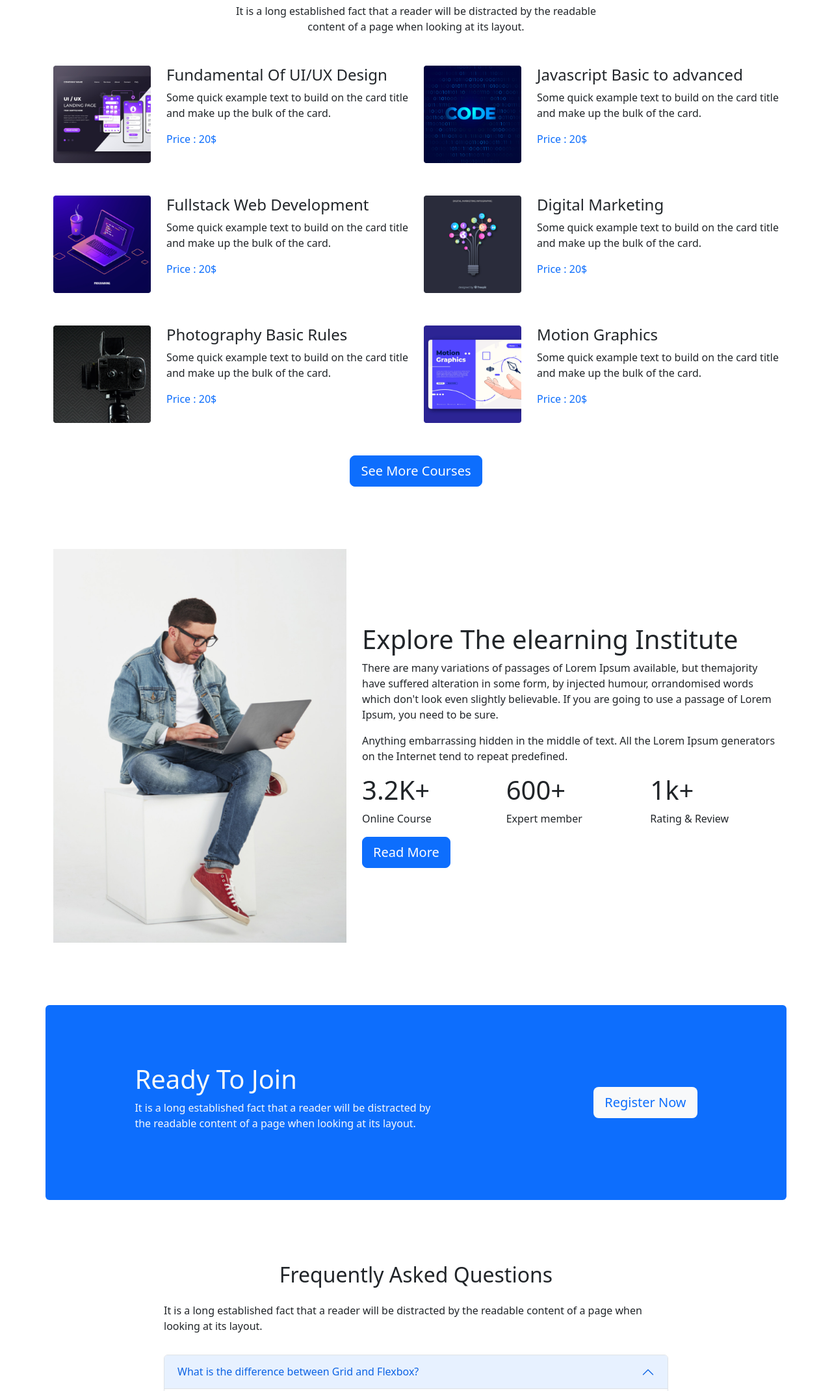
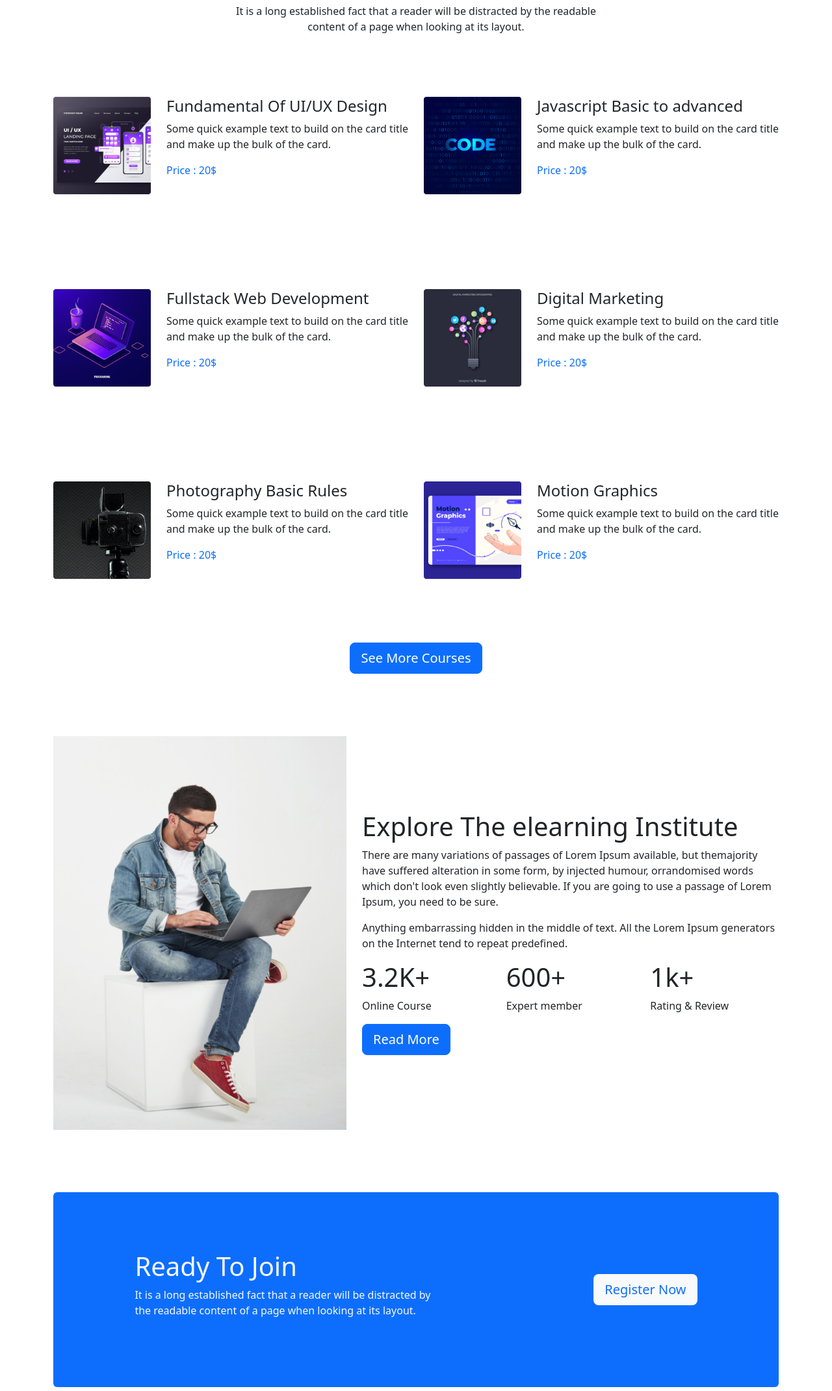
Before and after one commit to Arifin1i/Shikhon-Academy, a plain HTML site: page index.html in a window 1280 px wide. Shown: the part 843-2984 px from the top of the page at 65% size. Drawn offline with nearby package versions, Linux system fonts and the light colour scheme.

Commit message:
Course resposive

```diff
--- a/index.html
+++ b/index.html
@@ -102,7 +102,7 @@
     <!-- main  -->
     <main class="my-5 py-5">
         <!-- Courses -->
-        <section id="Courses">
+        <section id="Courses text-center">
             <div class="text-center ">
                 <h1>
                     Discover Our Popular
@@ -111,9 +111,9 @@
                 <p>It is a long established fact that a reader will be distracted by the readable <br>
                     content of a page when looking at its layout.</p>
             </div>
-            <div class="container text-center">
+            <div class="container text-center ">
                 <div class="row mt-5">
-                    <div class="col-6 d-flex">
+                    <div class="py-5 col-lg-6 col-md-12 d-sm-flex">
                         <img src="images/course/course-1.png" class="img-fluid h-75" alt="">
                         <div class="text-start ms-4">
                             <h4>Fundamental Of UI/UX Design</h4>
@@ -123,7 +123,7 @@
 
                         </div>
                     </div>
-                    <div class="col-6 d-flex ">
+                    <div class="py-5 col-lg-6 col-md-12 d-sm-flex ">
                         <img src="images/course/course-2.png" class="img-fluid h-75" alt="">
                         <div class="text-start ms-4">
                             <h4>Javascript Basic to advanced</h4>
@@ -133,7 +133,7 @@
 
                         </div>
                     </div>
-                    <div class="col-6  d-flex ">
+                    <div class="py-5 col-lg-6 col-md-12  d-sm-flex ">
                         <img src="images/course/course-3.png" class="img-fluid h-75" alt="">
                         <div class="text-start ms-4">
                             <h4>Fullstack Web Development</h4>
@@ -143,7 +143,7 @@
 
                         </div>
                     </div>
-                    <div class="col-6  d-flex ">
+                    <div class=" py-5 col-lg-6 col-md-12  d-sm-flex ">
                         <img src="images/course/course-4.png" class="img-fluid h-75" alt="">
                         <div class="text-start ms-4">
                             <h4>Digital Marketing</h4>
@@ -153,7 +153,7 @@
 
                         </div>
                     </div>
-                    <div class="col-6  d-flex ">
+                    <div class="py-5 col-lg-6 col-md-12  d-sm-flex ">
                         <img src="images/course/course-5.png" class="img-fluid h-75" alt="">
                         <div class="text-start ms-4">
                             <h4>Photography Basic Rules</h4>
@@ -163,7 +163,7 @@
 
                         </div>
                     </div>
-                    <div class="col-6  d-flex ">
+                    <div class="py-5 col-lg-6 col-md-12 d-sm-flex  ">
                         <img src="images/course/course-6.png" class="img-fluid h-75" alt="">
                         <div class="text-start ms-4">
                             <h4>Motion Graphics</h4>
@@ -174,8 +174,10 @@
                         </div>
                     </div>
                 </div>
-                <a class="btn btn-primary btn-lg" href="#" role="button">See More Courses</a>
+                <div class="text-center"> <a class="btn btn-primary btn-lg" href="#" role="button">See More Courses</a>
                 </div>
+            </div>
+
         </section>
         <!-- institute info -->
         <section class="my-5 py-5">
@@ -219,9 +221,9 @@
                 </div>
         </section>
         <!-- register -->
-        <section id="register" class="container bg-primary rounded d-flex justify-content-around align-items-center"
-            style="height: 300px;">
-            <div class="text-light">
+        <section id="register" class="container ">
+            <div class="bg-primary rounded d-flex justify-content-around align-items-center" style="height: 300px;">
+                <div class="text-light ">
                     <h1>Ready To Join</h1>
                     <p>It is a long established fact that a reader will be distracted by <br> the readable content of a
                         page
@@ -229,10 +231,10 @@
                 </div>
                 <div><a class="btn text-primary btn-lg bg-light" href="form.html" role="button">Register Now</a>
                 </div>
+            </div>
 
         </section>
-        <!-- students -->
-        <!-- feedback -->
+
         <!-- faq  -->
         <section class="container my-5 py-5 d-flex flex-column align-items-center" style="width: 800px; ;">
             <h2>Frequently Asked Questions</h2>
@@ -326,13 +328,15 @@
         </section>
     </main>
     <footer class=" container bg-dark text-light text-center ">
-        <h2></h2>
+        <h2>Shikhon Academy</h2>
         <p>Office 41, Zawaya Buildin, Ghala Muscat, <br> Sultanate of Oman</p>
         <p>Privacy Ploicy | Terms of use
             <br>
-            <i class="fa-brands fa-facebook-square"></i>
-            <i class="fa-brands fa-twitter-square"></i>
-            <i class="fa-brands fa-instagram-square"></i>
+            <a href=""><i class="fa-brands fa-facebook-square"></i></a>
+            <a href=""><i class="fa-brands fa-twitter-square"></i></a>
+            <a href=""><i class="fa-brands fa-instagram-square"></i></a>
+
+
         </p>
     </footer>
 
```
Lines whose indentation alone changed are shown as unchanged.
